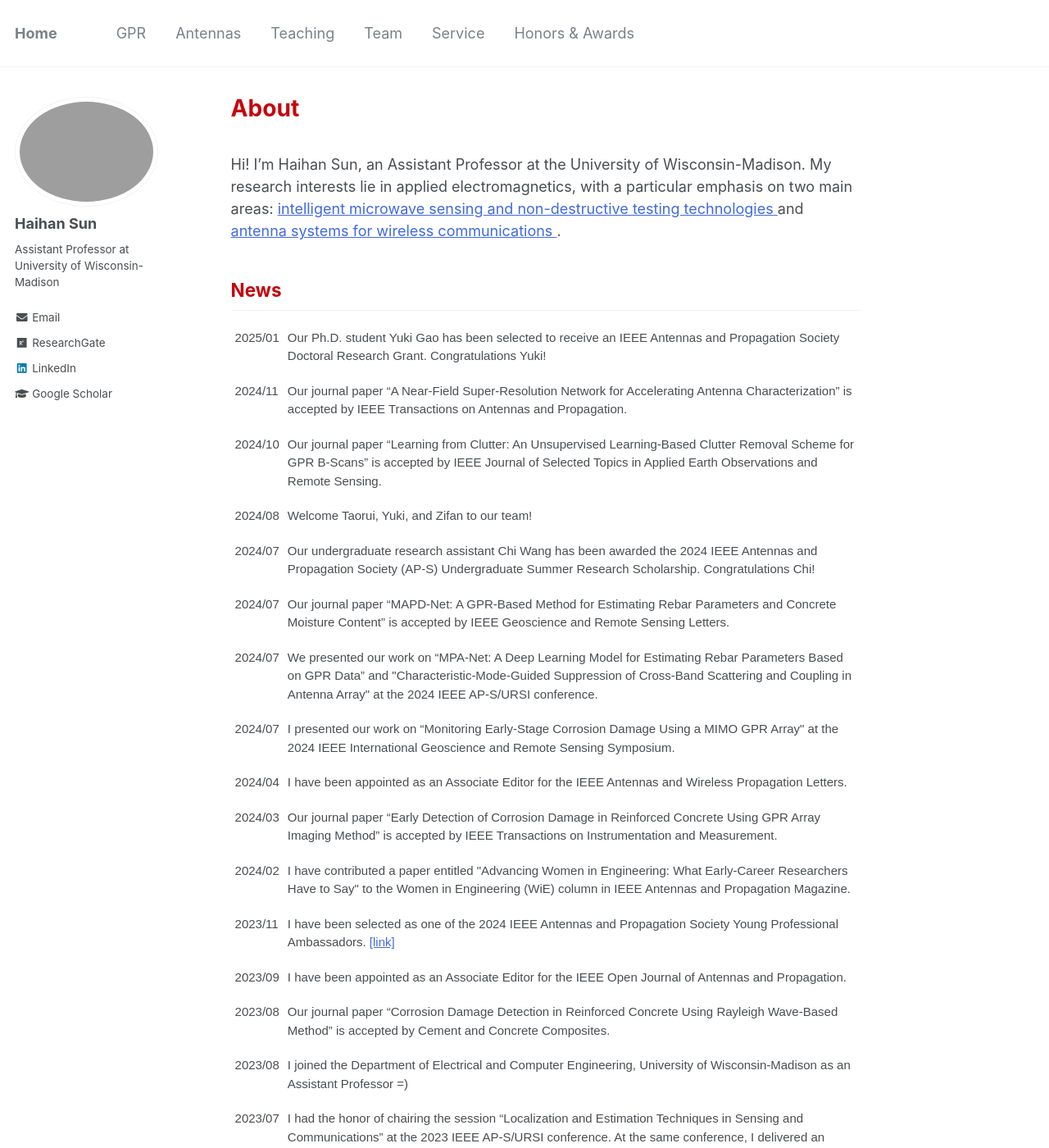
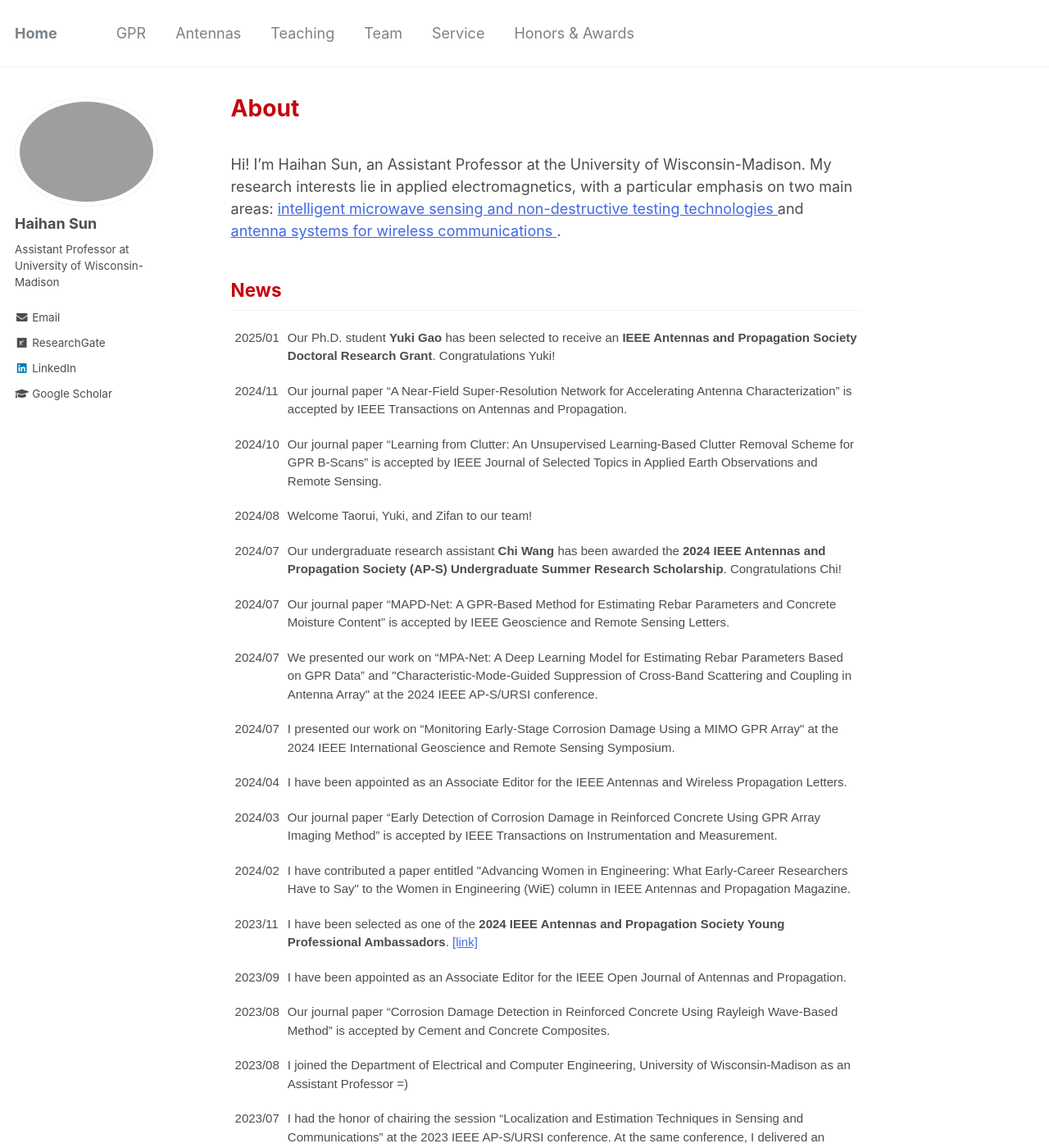
Before and after one commit to Haihan-Sun/Haihan-Sun.github.io, a Jekyll site: the page built from _pages/about.md, in a window 1280 px wide and 1400 px high. Shown: the whole window at 82% size. Built offline with Jekyll 4.4.1, drawn with Linux system fonts in a browser that asks for light colours; some of the changed text lies outside the part shown.

Commit message:
Update about.md

```diff
--- a/_pages/about.md
+++ b/_pages/about.md
@@ -29,7 +29,7 @@ Hi! I'm Haihan Sun, an Assistant Professor at the University of Wisconsin-Madiso
 <tbody>
 <tr>
     <td class="tg-ko0z">2025/01</td>
-    <td class="tg-ko0z"> Our Ph.D. student Yuki Gao has been selected to receive an IEEE Antennas and Propagation Society Doctoral Research Grant. Congratulations Yuki!  </td>
+    <td class="tg-ko0z"> Our Ph.D. student <b>Yuki Gao</b> has been selected to receive an <b>IEEE Antennas and Propagation Society Doctoral Research Grant</b>. Congratulations Yuki!  </td>
   </tr>
   <tr>
     <td class="tg-ko0z">2024/11</td>
@@ -47,7 +47,7 @@ Hi! I'm Haihan Sun, an Assistant Professor at the University of Wisconsin-Madiso
 
   <tr>
     <td class="tg-ko0z">2024/07</td>
-    <td class="tg-ko0z"> Our undergraduate research assistant Chi Wang has been awarded the 2024 IEEE Antennas and Propagation Society (AP-S) Undergraduate Summer Research Scholarship. Congratulations Chi!  </td>
+    <td class="tg-ko0z"> Our undergraduate research assistant <b>Chi Wang</b> has been awarded the <b>2024 IEEE Antennas and Propagation Society (AP-S) Undergraduate Summer Research Scholarship</b>. Congratulations Chi!  </td>
   </tr>
 
    <tr>
@@ -76,7 +76,7 @@ Hi! I'm Haihan Sun, an Assistant Professor at the University of Wisconsin-Madiso
   </tr>
   <tr>
     <td class="tg-ko0z">2023/11</td>
-    <td class="tg-ko0z">I have been selected as one of the 2024 IEEE Antennas and Propagation Society Young Professional Ambassadors. <a href="https://ieeeaps.org/committees/2024ypa"  style="color:#4169e1"> [link] </a> </td>
+    <td class="tg-ko0z">I have been selected as one of the <b>2024 IEEE Antennas and Propagation Society Young Professional Ambassadors</b>. <a href="https://ieeeaps.org/committees/2024ypa"  style="color:#4169e1"> [link] </a> </td>
   </tr>
   <tr>
     <td class="tg-ko0z">2023/09</td>
@@ -112,7 +112,7 @@ Hi! I'm Haihan Sun, an Assistant Professor at the University of Wisconsin-Madiso
   </tr>
   <tr>
     <td class="tg-ko0z">2022/11</td>
-    <td class="tg-ko0z">Our conference paper “Clutter Removal in Ground-Penetrating Radar Images Using Deep Neural Networks” received Young Professional Paper Honorable Mention at 2022 International Symposium on Antennas and Propagation (ISAP) in Sydney, Australia.</td>
+    <td class="tg-ko0z">Our conference paper “Clutter Removal in Ground-Penetrating Radar Images Using Deep Neural Networks” received <b>Young Professional Paper Honorable Mention</b> at 2022 International Symposium on Antennas and Propagation (ISAP) in Sydney, Australia.</td>
   </tr>
   <tr>
     <td class="tg-ko0z">2022/07</td>
```
